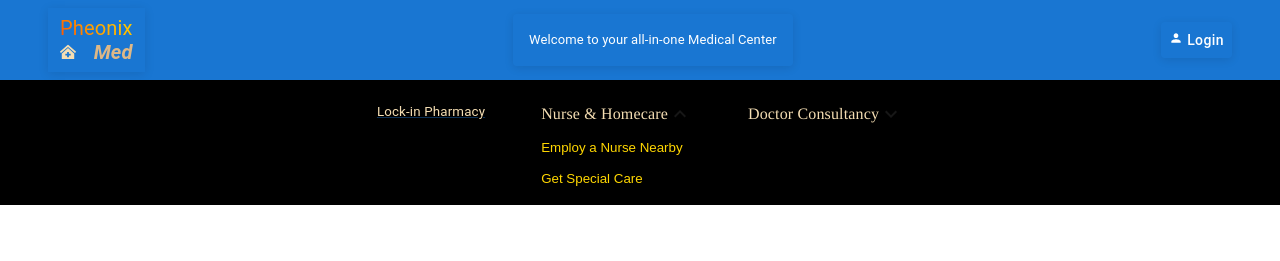
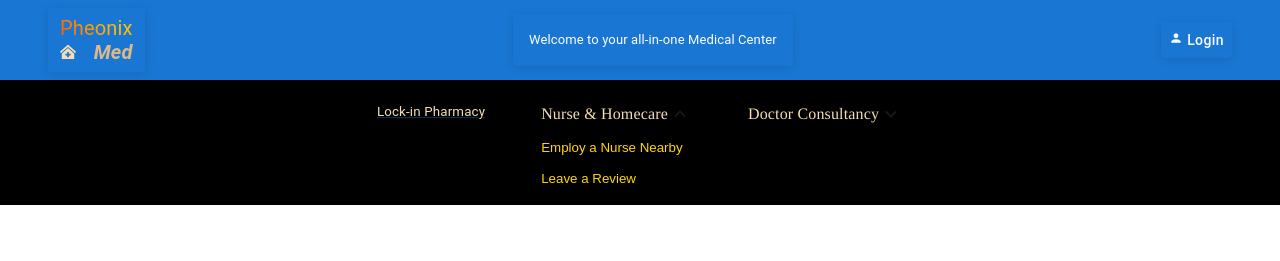
Before and after one commit to gicodes/pheonix-med, a Next.js app in the folder frontend/: page / in a window 1280 px wide. Both pictures are taken after a click on the item "Nurse & Homecare". Shown: the top 261 px of the page. Built offline with nearby package versions, Linux system fonts and the light colour scheme.

Commit message:
Refactor: Nurses and Doctor sub-nav links and titles

```diff
--- a/frontend/src/app/header/md-menu.tsx
+++ b/frontend/src/app/header/md-menu.tsx
@@ -1,4 +1,5 @@
 "use client";
+
 import React, { useState } from "react";
 import { usePathname } from "next/navigation";
 import { ExpandLess, ExpandMore } from "@mui/icons-material";
@@ -24,17 +25,24 @@ const MenuDisplay = () => {
   ) => (
     <Stack>
       <MenuItem onClick={() => handleSubMenuToggle(title)}>
-        <Typography sx={MenuItemSx}>{caption}</Typography>
+        <Typography sx={MenuItemSx}>
+          {caption}
+        </Typography>
         {openSubMenus[title] ? <ExpandLess /> : <ExpandMore />}
       </MenuItem>
 
       <Collapse in={openSubMenus[title]}>
         <Stack mt={1} pl={2} gap={2} color={"yellow"}>
-          <Link href={`/${title}`}sx={{ color: "gold", fontSize: "smaller", textDecoration: "none" }}>
+          <Link
+            href={`/${title}`}
+            sx={{ color: "gold", fontSize: "smaller", textDecoration: "none" }}>
             {name==="Nurse" ? 'Employ a Nurse Nearby' : 'Speak with a Specialist'}
           </Link>
-          <Link href={`/auth/register/#${title}`} sx={{ color: "gold", fontSize: "smaller", textDecoration: "none" }}>
-            {name==="Nurse" ? 'Get Special Care' : 'Upload a Doctors report'}
+          <Link
+            href={name==="Nurse" ? '/nurses/#leave-a-review' : `/doctors/#upload-a-report`}
+            sx={{ color: "gold", fontSize: "smaller", textDecoration: "none" }}
+          >
+            {name==="Nurse" ? 'Leave a Review' : 'Upload Doctors report'}
           </Link>
         </Stack>
       </Collapse>
--- a/frontend/src/app/header/sm-drawer.tsx
+++ b/frontend/src/app/header/sm-drawer.tsx
@@ -3,7 +3,12 @@ import CloseIcon from "@mui/icons-material/Close";
 import {ExpandMore, ExpandLess} from "@mui/icons-material";
 import { Drawer, Box, IconButton, Typography, Stack, Collapse, Link } from "@mui/material";
 
-const MenuDrawer = ({ open, toggleDrawer }: { open: boolean; toggleDrawer: (open: boolean) => (event: React.KeyboardEvent | React.MouseEvent) => void }) => {  const [openSubMenus, setOpenSubMenus] = useState<{ [key: string]: boolean }>({});
+const MenuDrawer = ({
+  open, toggleDrawer }:
+  { open: boolean; toggleDrawer: (open: boolean) => (
+  event: React.KeyboardEvent | React.MouseEvent) => void }) => {
+
+  const [openSubMenus, setOpenSubMenus] = useState<{ [key: string]: boolean }>({});
   const handleSubMenuToggle = (menu: string) => {
     setOpenSubMenus((prev) => ({ ...prev, [menu]: !prev[menu] }));
   };
@@ -38,11 +43,11 @@ const MenuDrawer = ({ open, toggleDrawer }: { open: boolean; toggleDrawer: (open
             </Typography>
           </Link>
           <Link
-            href={`/auth/register/#${title}`}
+            href={name==="Nurse" ? '/nurses/#leave-a-review' : `/doctors/#upload-a-report`}
             onClick={toggleDrawer(false)}
           >
             <Typography color="gold" fontSize={"smaller"} sx={{ cursor: "pointer" }}>
-            {name==="Nurse" ? 'Get Special Care' : 'Upload a Doctors report'}
+              {name==="Nurse" ? 'Leave a Review' : 'Upload Doctors report'}
             </Typography>
           </Link>
         </Stack>
@@ -70,10 +75,7 @@ const MenuDrawer = ({ open, toggleDrawer }: { open: boolean; toggleDrawer: (open
             }}
           >
           <Stack boxShadow={'0px 2px 10px rgba(0, 0, 0, 0.1)'}>
-            <IconButton
-              onClick={toggleDrawer(false)}
-
-            >
+            <IconButton onClick={toggleDrawer(false)}>
               <span className="text-white fs-small">Close &nbsp;</span> <CloseIcon color="warning" />
             </IconButton>
           </Stack>
```
